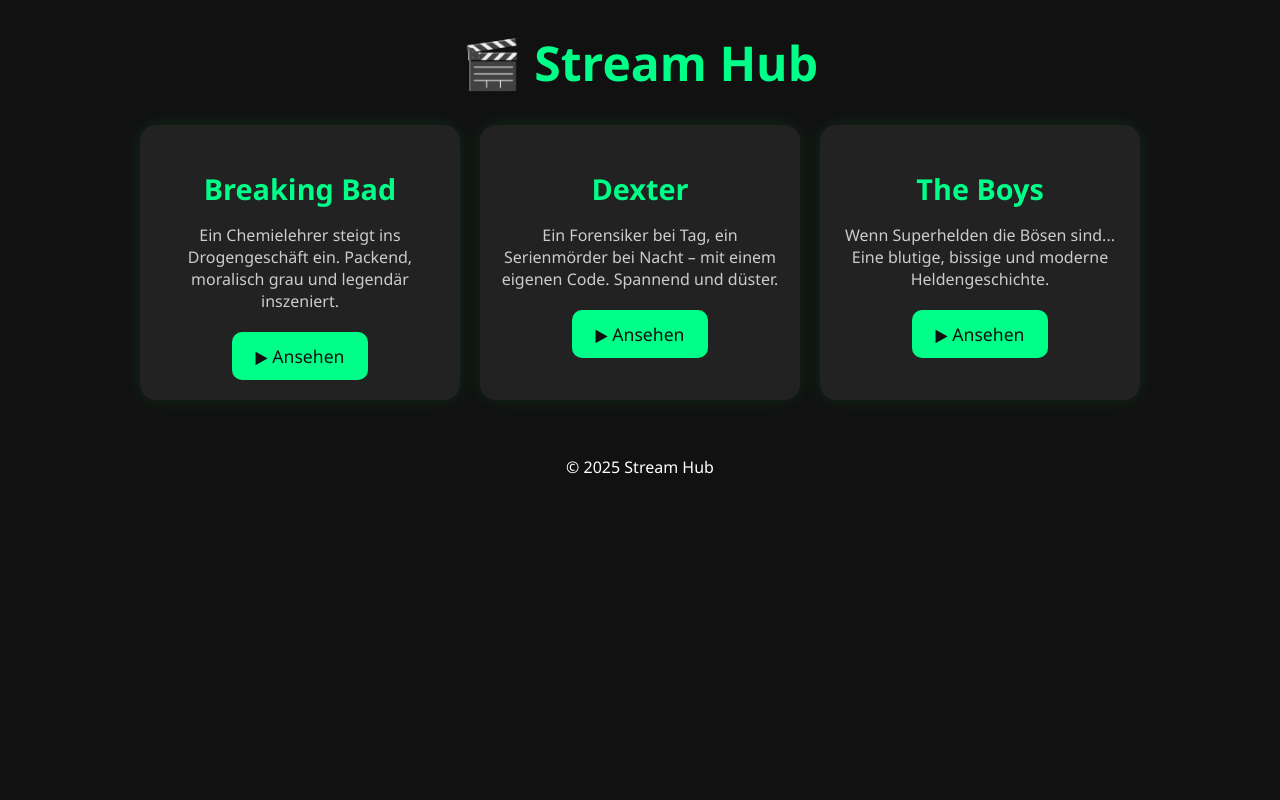
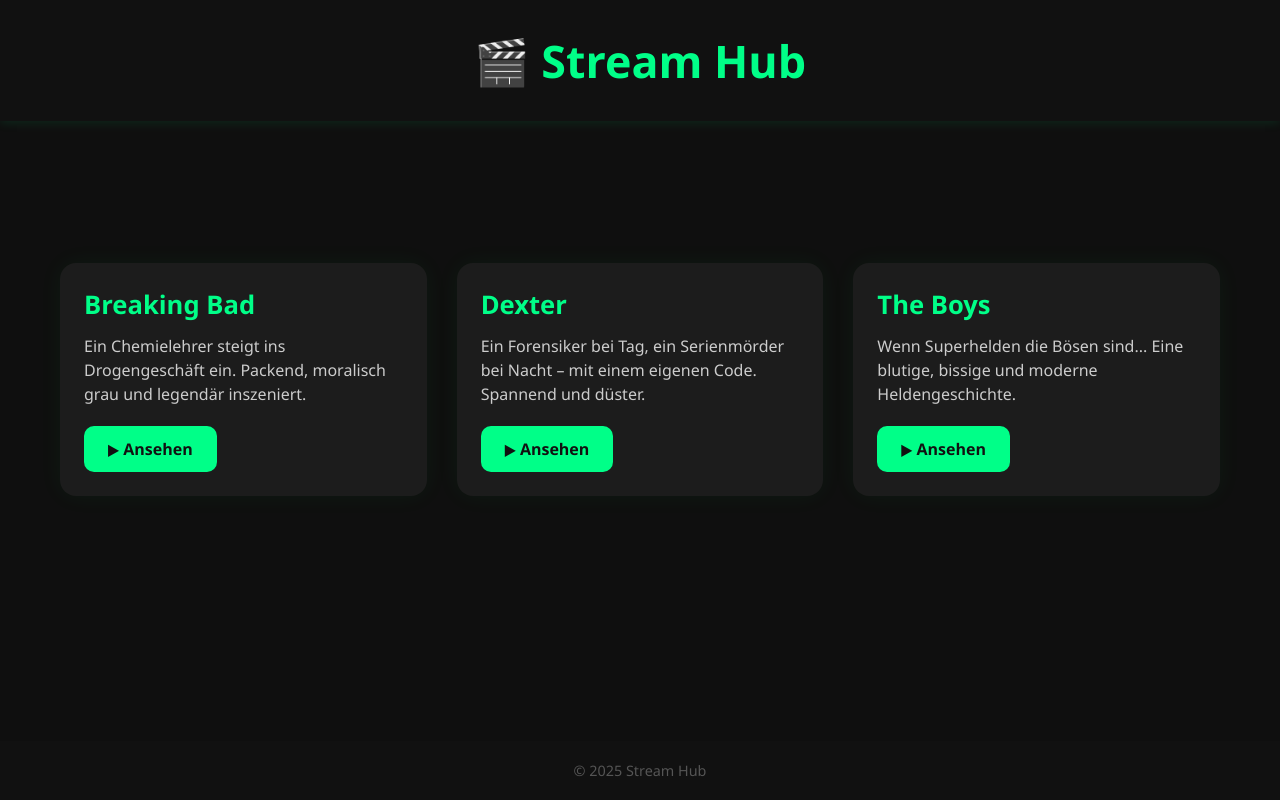
Before and after one commit to maikm300511/BB, a plain HTML site: page index.html in a window 1280 px wide. Drawn offline with Linux system fonts and the light colour scheme; a script that the page names is missing.

Commit message:
Update style.css

```diff
--- a/style.css
+++ b/style.css
@@ -1,65 +1,94 @@
-body {
+:root {
+  --bg: #0f0f0f;
+  --card: #1c1c1c;
+  --text: #ffffff;
+  --accent: #00ff88;
+  --accent-dark: #00cc70;
+}
+
+* {
+  box-sizing: border-box;
   margin: 0;
   padding: 0;
+}
+
+body {
+  background-color: var(--bg);
+  color: var(--text);
+  font-family: 'Segoe UI', Tahoma, Geneva, Verdana, sans-serif;
+  display: flex;
+  flex-direction: column;
+  min-height: 100vh;
+}
+
+header {
+  padding: 30px 20px;
+  text-align: center;
   background: #111;
-  font-family: 'Segoe UI', Tahoma, Geneva, Verdana, sans-serif;
-  color: #fff;
-  text-align: center;
+  box-shadow: 0 2px 10px rgba(0, 255, 136, 0.1);
 }
 
 h1 {
-  font-size: 3rem;
-  margin: 30px 0;
-  color: #00ff88;
+  font-size: 2.8rem;
+  color: var(--accent);
 }
 
 .grid {
   display: grid;
-  grid-template-columns: repeat(auto-fit, minmax(280px, 1fr));
-  gap: 20px;
-  padding: 0 20px 40px;
-  max-width: 1000px;
+  gap: 30px;
+  padding: 40px 20px;
+  grid-template-columns: repeat(auto-fit, minmax(300px, 1fr));
+  max-width: 1200px;
   margin: auto;
 }
 
 .card {
-  background-color: #222;
+  background-color: var(--card);
   border-radius: 16px;
-  padding: 20px;
-  box-shadow: 0 0 20px rgba(0, 255, 100, 0.1);
-  transition: transform 0.2s, box-shadow 0.3s;
+  padding: 24px;
+  box-shadow: 0 0 25px rgba(0, 255, 100, 0.05);
+  transition: transform 0.3s, box-shadow 0.3s;
 }
 
 .card:hover {
-  transform: scale(1.02);
-  box-shadow: 0 0 30px rgba(0, 255, 100, 0.3);
+  transform: scale(1.03);
+  box-shadow: 0 0 40px rgba(0, 255, 136, 0.15);
 }
 
 .card h2 {
-  font-size: 1.8rem;
-  margin-bottom: 10px;
-  color: #00ff88;
+  font-size: 1.6rem;
+  color: var(--accent);
+  margin-bottom: 12px;
 }
 
 .card p {
-  font-size: 1rem;
   color: #ccc;
   margin-bottom: 20px;
+  font-size: 1rem;
+  line-height: 1.5;
 }
 
 .button {
-  background-color: #00ff88;
+  display: inline-block;
+  background-color: var(--accent);
   color: #111;
   padding: 12px 24px;
-  font-size: 1.1rem;
-  border: none;
   border-radius: 10px;
   text-decoration: none;
-  display: inline-block;
+  font-weight: bold;
   transition: background-color 0.3s, transform 0.2s;
 }
 
 .button:hover {
-  background-color: #00cc70;
+  background-color: var(--accent-dark);
   transform: scale(1.05);
 }
+
+footer {
+  text-align: center;
+  padding: 20px;
+  background-color: #111;
+  color: #555;
+  font-size: 0.9rem;
+  margin-top: auto;
+}
```
